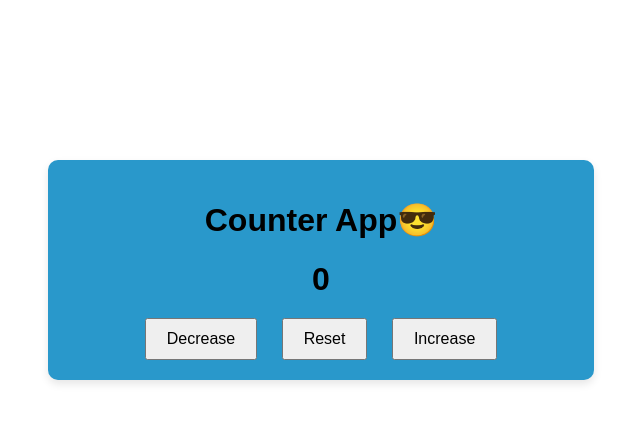
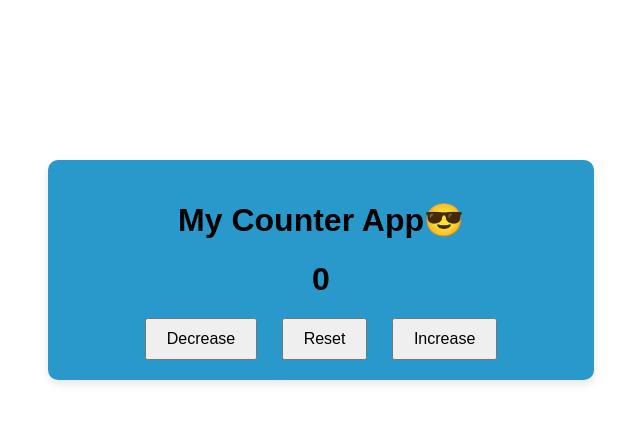
Before and after one commit to ikelsylvester/MY-COUNTER-_APP, a plain HTML site: page index.html in a window 1280 px wide. Shown: the whole page, without its empty margins (319-959 px from the left). Drawn offline with Linux system fonts and the light colour scheme.

Commit message:
I made change

```diff
--- a/index.html
+++ b/index.html
@@ -9,7 +9,7 @@
 <body>
     <div class="container">
 
-    <h1>Counter App😎</h1>
+    <h1> My Counter App😎</h1>
     <div id="counter">0</div>
     <div id="buttons">
         <button onclick="decrease()">Decrease</button>
```
